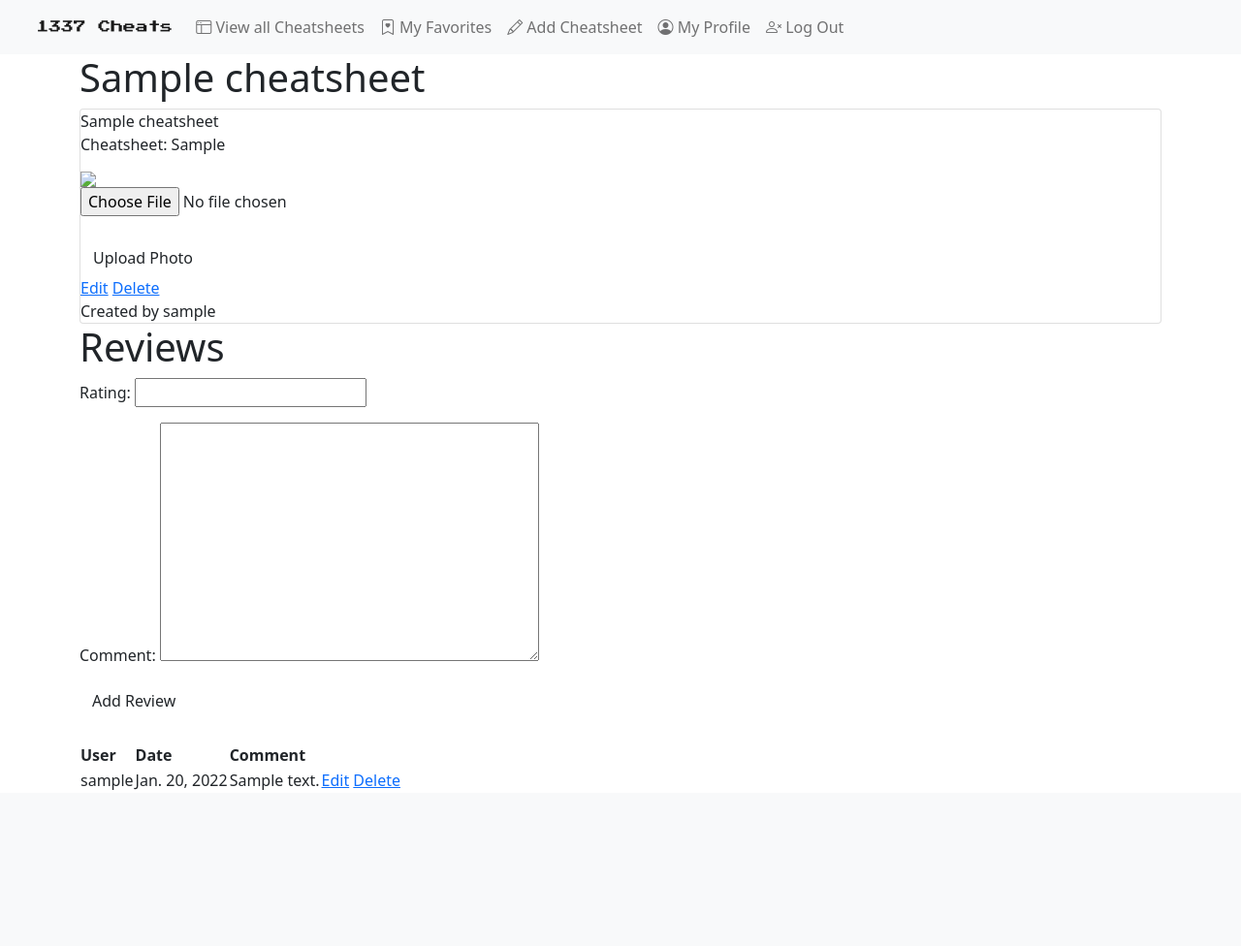
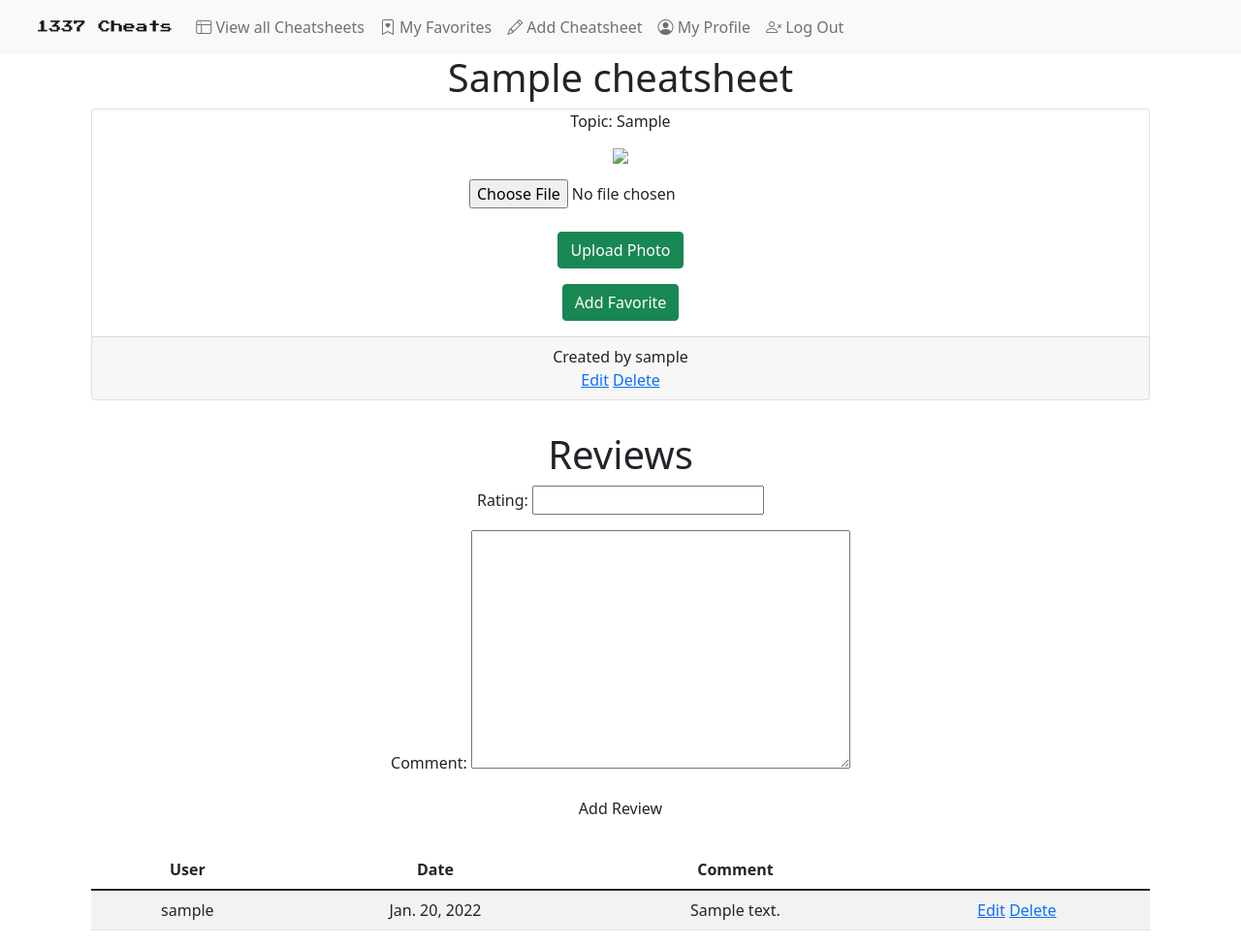
Before and after one commit to allenaxie/1337-cheats, a Django app: template main_app/templates/cheatsheets/detail.html in a window 1280 px wide. Shown: the whole page at 97% size. Before the commit the page ends 815 px from the top, so only its background shows below. Run offline with Django 3.2, Linux system fonts and the light colour scheme; the template is opened without the code that fills it: values that come from a table or form of the project are taken from there, others are empty; a user stored in the database is signed in; tables that the repository leaves empty hold one stand-in row (values such as "Sample post").

Commit message:
Update cheatsheet details page visuals

```diff
--- /dev/null
+++ b/main_app/static/css/cheatsheets/detail.css
@@ -0,0 +1,24 @@
+.container {
+	display: flex;
+	flex-direction: column;
+	justify-content: center;
+    text-align: center;
+}
+
+img {
+    max-width: 70%;
+    margin: 0 auto;
+    margin-bottom: 1rem;
+}
+
+.up_photo_btn {
+    margin-bottom: 1rem;
+}
+
+.add_fav_btn {
+    margin-bottom: 1rem;
+}
+
+.review_title {
+    margin-top: 2rem;
+}
--- a/main_app/templates/cheatsheets/detail.html
+++ b/main_app/templates/cheatsheets/detail.html
@@ -1,15 +1,25 @@
 {% extends 'base.html' %}
 {% block content %}
-
-<h1>{{ cheatsheet.title }}</h1>
+{% load static %}
 
 
+<!DOCTYPE html>
+<html lang="en">
+<head>
+  <meta charset="UTF-8">
+  <meta http-equiv="X-UA-Compatible" content="IE=edge">
+  <meta name="viewport" content="width=device-width, initial-scale=1.0">
+  <link rel="stylesheet" type="text/css" href="{% static 'css/cheatsheets/detail.css' %}">
+  <title></title>
+</head>
+<body>
+  <div class="container">
+    <h1 class="title">{{ cheatsheet.title }}</h1>
     <div class="row">
         <div class="col s6">
           <div class="card">
             <div class="card-content">
-          <span class="card-title">{{ cheatsheet.title }}</span>
-          <p>Cheatsheet: {{ cheatsheet.topic }}</p>
+              <p>Topic: {{ cheatsheet.topic }}</p>
             </div>
             {% for photo in cheatsheet.photo_set.all %}
             <img class="responsive-img card-panel" src="{{photo.url}}">
@@ -21,41 +31,37 @@
               {% csrf_token %}
               <input type="file" name="photo-file">
               <br><br>
-          <input type="submit" class="btn" value="Upload Photo">
+              <input type="submit" class="btn btn-success up_photo_btn" value="Upload Photo">
             </form>
             {% endif %}
+            <div>
+              <a class="btn btn-success add_fav_btn" href="{% url 'add_favorite' cheatsheet.id %}">Add Favorite</a>
+            </div>
 
-        {% for favorite in favorites %}
-          {% if favorite.cheatsheet.id != cheatsheet.id %}
-            {% if favorite.user != request.user %}
-        <div>
-
-          <a class="btn btn-dark" href="{% url 'add_favorite' cheatsheet.id %}">Add Favorite</a>
-
-        </div>
-        {% endif %}
-        {% endif %}
-        {% endfor %}
+            <div class="card-footer">
+              Created by {{ cheatsheet.user }}
               {% if cheatsheet.user == request.user %}
               <div class="card-action">
-          <a href="{% url 'cheatsheets_update' cheatsheet.id %}">Edit</a>
+                <a href="{% url 'cheatsheets_update' cheatsheet.id %}" >Edit</a>
                 <a href="{% url 'cheatsheets_delete' cheatsheet.id %}">Delete</a>
               </div>
               {% endif %}
-        Created by {{ cheatsheet.user }}
+
+            </div>
           </div>
         </div>
     </div>
 
     <div class="col s6">
-  <h1>Reviews</h1>
+      <h1 class="review_title">Reviews</h1>
       <form action="{% url 'add_review' cheatsheet.id %}" method="POST">
         {% csrf_token %}
         {{ review_form.as_p }}
         <input type="submit" class="btn" value="Add Review">
       </form>
       <br>
-  <table class="striped">
+      <!-- Show Reviews -->
+      <table class="table table-striped">
         <thead>
           <tr>
             <th>User</th>
@@ -81,4 +87,9 @@
         </tbody>
       </table>
     </div>
+
+  </div>
+
+</body>
+</html>
 {% endblock %}
```
Also changed, not shown: main_app/static/css/cheatsheets/index.css (+8 -2 lines), main_app/templates/cheatsheets/index.html (+4 -6 lines). Lines whose indentation alone changed are shown as unchanged.
